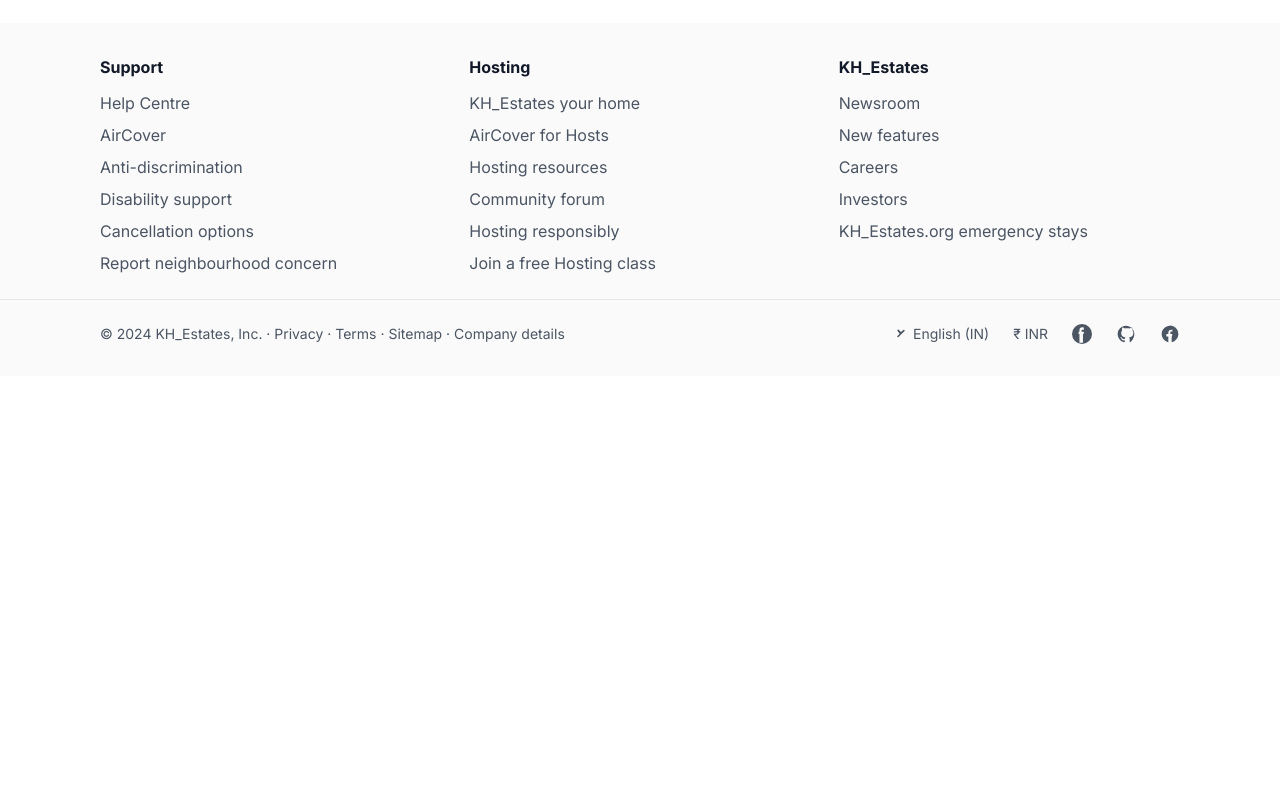
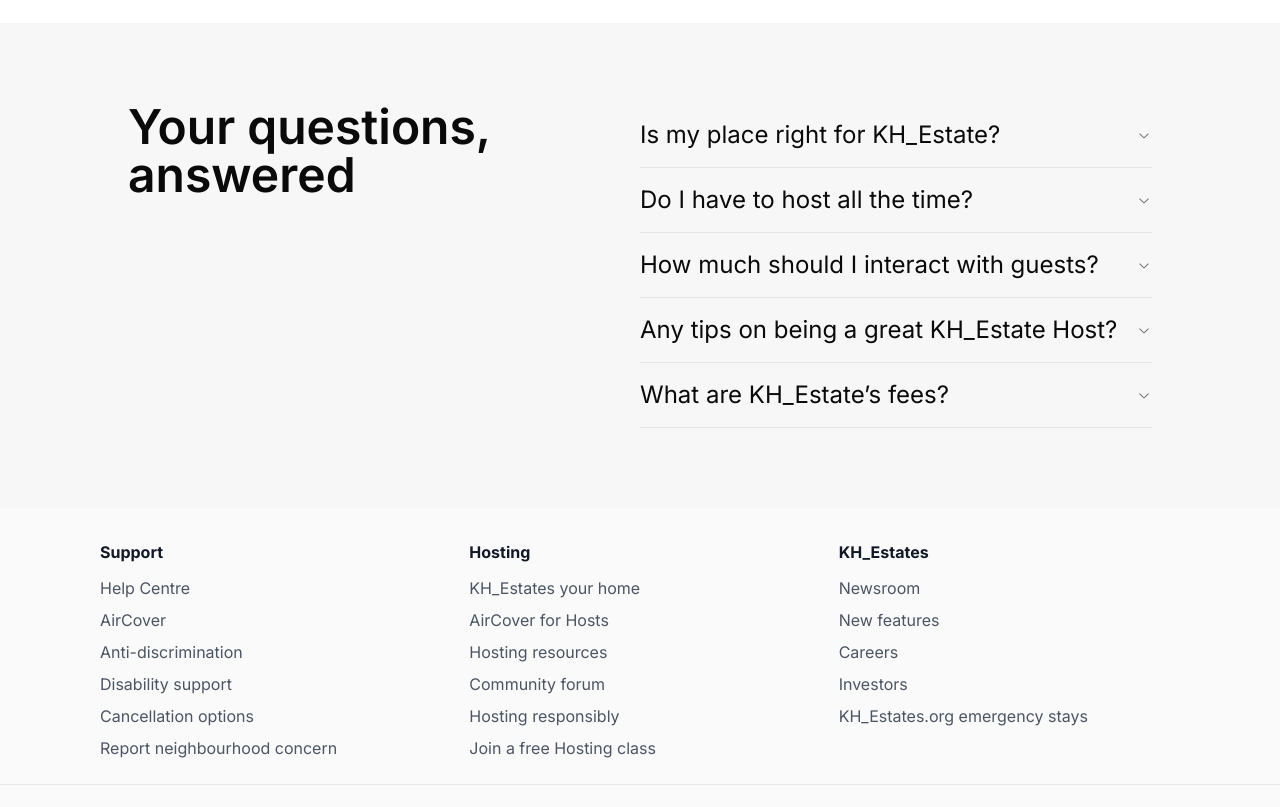
Before and after one commit to KunalBamane57/KH_Estate_1, a Next.js app: page /home in a window 1280 px wide. Shown: the part 1665-2472 px from the top of the page. Before the commit the page ends 2041 px from the top, so only its background shows below. Built offline with nearby package versions, Linux system fonts and the light colour scheme.

Commit message:
added some changes in home pages

```diff
--- a/app/home/page.tsx
+++ b/app/home/page.tsx
@@ -1,6 +1,7 @@
 import React from "react";
 import { FontAwesomeIcon } from "@fortawesome/react-fontawesome";
-import { faHouseChimneyWindow,
+import {
+  faHouseChimneyWindow,
   faMagnifyingGlass,
 } from "@fortawesome/free-solid-svg-icons";
 import { cn } from "@/lib/utils";
@@ -8,6 +9,13 @@
 import Image from "next/image";
 import home_image_1 from "./home_assets/home_image_1.png";
 import LowerFooter from "@/components/footer/Lowerfooter";
+import {
+  Accordion,
+  AccordionContent,
+  AccordionItem,
+  AccordionTrigger,
+} from "@/components/ui/accordion"
+
 
 const page = () => {
   return (
@@ -74,7 +82,7 @@
           <div className="home_image_1">
             <Image
               src={home_image_1}
-                alt="Airbnb Logo"
+              alt="KH_Estate Logo"
               className="w-full"
             />
           </div>
@@ -101,11 +109,52 @@
         </div>
       </div>
 
+      <div className="container_3 flex justify-center py-20 bg-[#F7F7F7;]">
+        <div className="left_con3 w-[40%]">
+          <h1 className="text-5xl font-semibold">Your questions, <br /> answered</h1>
+        </div>
+        <div className="left_con3 w-[40%]">
+          <Accordion type="single" collapsible>
+            <AccordionItem value="item-1">
+              <AccordionTrigger className="text-2xl font-normal">Is my place right for KH_Estate?</AccordionTrigger>
+              <AccordionContent className="text-xl font-normal text-slate-600">
+              KH_Estate guests are interested in all kinds of places. We have listings for tiny homes, cabins, tree houses and more. Even a spare room can be a great place to stay.
+              </AccordionContent>
+            </AccordionItem>
+            <AccordionItem value="item-2">
+              <AccordionTrigger className="text-2xl font-normal">Do I have to host all the time?</AccordionTrigger>
+              <AccordionContent className="text-xl font-normal text-slate-600">
+              Not at all – you control your calendar. You can host once a year, a few nights a month or more often.
+              </AccordionContent>
+            </AccordionItem>
+            <AccordionItem value="item-3">
+              <AccordionTrigger className="text-2xl font-normal">How much should I interact with guests?</AccordionTrigger>
+              <AccordionContent className="text-xl font-normal text-slate-600">
+              It’s up to you. Some Hosts prefer to message guests only at key moments – like sending a short note when they check in – while others also enjoy meeting their guests in person. You’ll find a style that works for you and your guests.
+              </AccordionContent>
+            </AccordionItem>
+            <AccordionItem value="item-4">
+              <AccordionTrigger className="text-2xl font-normal">Any tips on being a great KH_Estate Host?</AccordionTrigger>
+              <AccordionContent className="text-xl font-normal text-slate-600">
+              Getting the basics down goes a long way. Keep your place clean, respond to guests promptly and provide necessary amenities like fresh towels. Some Hosts like adding a personal touch such as putting out fresh flowers or sharing a list of local places to explore – but it’s not required.
+              Read on for more hosting tips
+              </AccordionContent>
+            </AccordionItem>
+            <AccordionItem value="item-5">
+              <AccordionTrigger className="text-2xl font-normal">What are KH_Estate’s fees?</AccordionTrigger>
+              <AccordionContent className="text-xl font-normal text-slate-600">
+              KH_Estate typically collects a flat service fee of 3% of the reservation subtotal when you get paid. We also collect a fee from guests when they book. In many areas KH_Estate also collects and pays sales and tourism taxes automatically on your behalf.
+              Learn more about fees
+              </AccordionContent>
+            </AccordionItem>
+          </Accordion>
+        </div>
+      </div>
 
 
 
       <div className="footer">
-        <LowerFooter/>
+        <LowerFooter />
       </div>
     </div>
   );
--- /dev/null
+++ b/components/ui/accordion.tsx
@@ -0,0 +1,56 @@
+"use client"
+
+import * as React from "react"
+import * as AccordionPrimitive from "@radix-ui/react-accordion"
+import { cn } from "@/lib/utils"
+import { ChevronDownIcon } from "@radix-ui/react-icons"
+
+const Accordion = AccordionPrimitive.Root
+
+const AccordionItem = React.forwardRef<
+  React.ElementRef<typeof AccordionPrimitive.Item>,
+  React.ComponentPropsWithoutRef<typeof AccordionPrimitive.Item>
+>(({ className, ...props }, ref) => (
+  <AccordionPrimitive.Item
+    ref={ref}
+    className={cn("border-b", className)}
+    {...props}
+  />
+))
+AccordionItem.displayName = "AccordionItem"
+
+const AccordionTrigger = React.forwardRef<
+  React.ElementRef<typeof AccordionPrimitive.Trigger>,
+  React.ComponentPropsWithoutRef<typeof AccordionPrimitive.Trigger>
+>(({ className, children, ...props }, ref) => (
+  <AccordionPrimitive.Header className="flex">
+    <AccordionPrimitive.Trigger
+      ref={ref}
+      className={cn(
+        "flex flex-1 items-center justify-between py-4 text-sm font-medium transition-all hover:underline text-left [&[data-state=open]>svg]:rotate-180",
+        className
+      )}
+      {...props}
+    >
+      {children}
+      <ChevronDownIcon className="h-4 w-4 shrink-0 text-muted-foreground transition-transform duration-200" />
+    </AccordionPrimitive.Trigger>
+  </AccordionPrimitive.Header>
+))
+AccordionTrigger.displayName = AccordionPrimitive.Trigger.displayName
+
+const AccordionContent = React.forwardRef<
+  React.ElementRef<typeof AccordionPrimitive.Content>,
+  React.ComponentPropsWithoutRef<typeof AccordionPrimitive.Content>
+>(({ className, children, ...props }, ref) => (
+  <AccordionPrimitive.Content
+    ref={ref}
+    className="overflow-hidden text-sm data-[state=closed]:animate-accordion-up data-[state=open]:animate-accordion-down"
+    {...props}
+  >
+    <div className={cn("pb-4 pt-0", className)}>{children}</div>
+  </AccordionPrimitive.Content>
+))
+AccordionContent.displayName = AccordionPrimitive.Content.displayName
+
+export { Accordion, AccordionItem, AccordionTrigger, AccordionContent }
--- a/package.json
+++ b/package.json
@@ -16,6 +16,7 @@
     "@fortawesome/free-solid-svg-icons": "^6.6.0",
     "@fortawesome/react-fontawesome": "^0.2.2",
     "@prisma/client": "^5.19.1",
+    "@radix-ui/react-accordion": "^1.2.1",
     "@radix-ui/react-aspect-ratio": "^1.1.0",
     "@radix-ui/react-dialog": "^1.1.1",
     "@radix-ui/react-dropdown-menu": "^2.1.1",
--- a/tailwind.config.ts
+++ b/tailwind.config.ts
@@ -59,6 +59,28 @@
   				'4': 'hsl(var(--chart-4))',
   				'5': 'hsl(var(--chart-5))'
   			}
+  		},
+  		keyframes: {
+  			'accordion-down': {
+  				from: {
+  					height: '0'
+  				},
+  				to: {
+  					height: 'var(--radix-accordion-content-height)'
+  				}
+  			},
+  			'accordion-up': {
+  				from: {
+  					height: 'var(--radix-accordion-content-height)'
+  				},
+  				to: {
+  					height: '0'
+  				}
+  			}
+  		},
+  		animation: {
+  			'accordion-down': 'accordion-down 0.2s ease-out',
+  			'accordion-up': 'accordion-up 0.2s ease-out'
   		}
   	}
   },
```
Also changed, not shown: 1 other file (tests, documents, lock files or other folders). Lines whose indentation alone changed are shown as unchanged.
